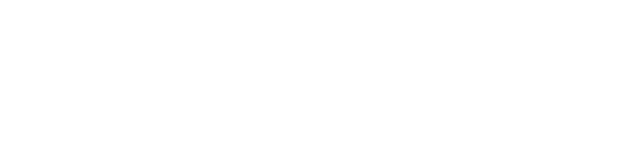
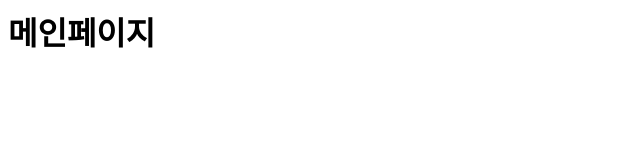
Before and after one commit to cyujeong/newGit2, a plain HTML site: page index.html in a window 1280 px wide. Shown: the whole page, without its empty margins (0-640 px from the left). Drawn offline with Linux system fonts and the light colour scheme.

Commit message:
Update index.html

```diff
--- a/index.html
+++ b/index.html
@@ -4,6 +4,6 @@
 	</head>
 
 	<body>
-
+		<h1> 메인페이지 </h1>
 	</body>
 </html>
```
